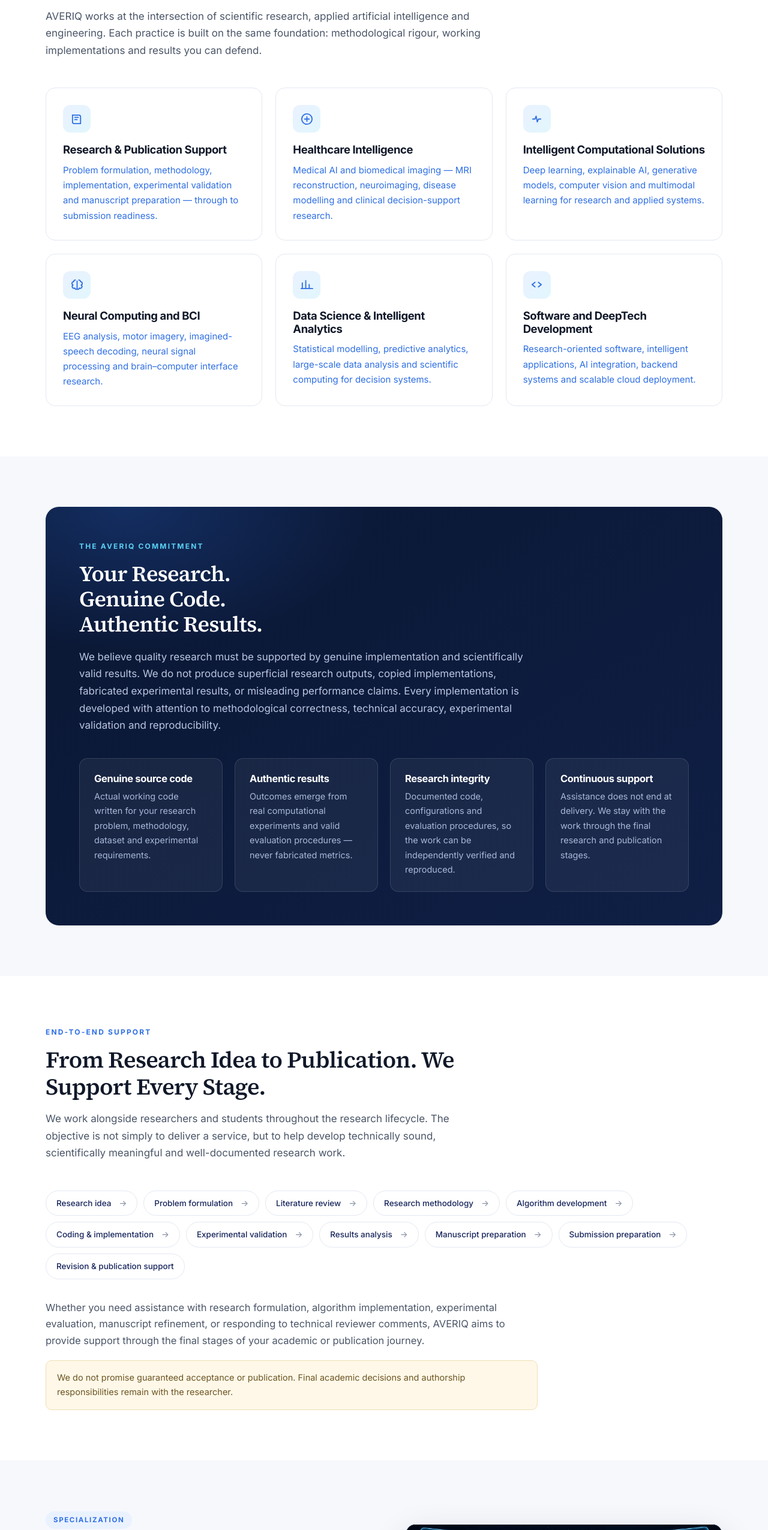
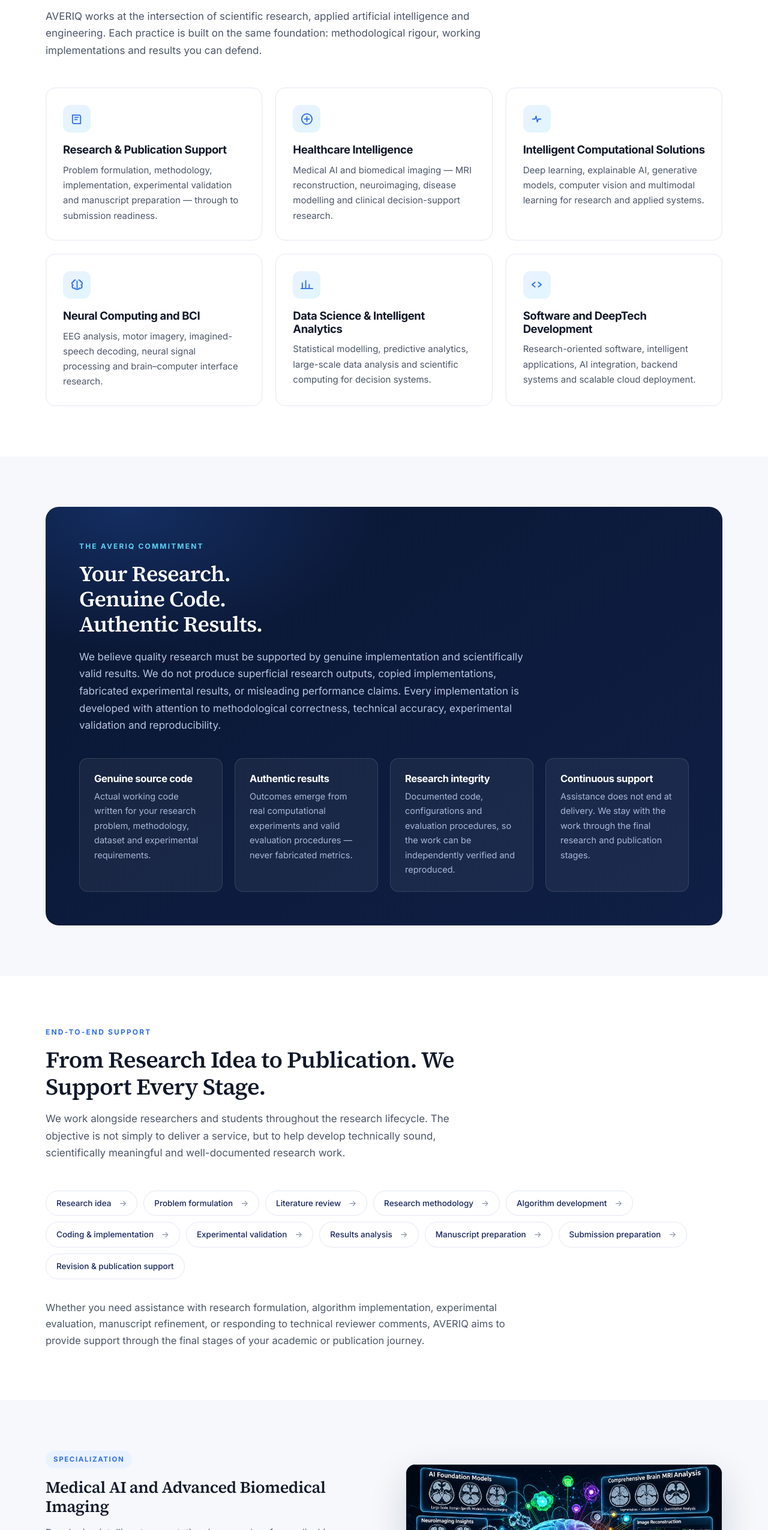
Before and after one commit to Averiq-R/averiq-r.github.io, a plain HTML site: page index.html in a window 1280 px wide. Shown: the part 1200-3751 px from the top of the page at 60% size. Drawn offline with Linux system fonts and the light colour scheme.

Commit message:
Fix card text colour; remove disclaimer note

```diff
--- a/assets/css/averiq.css
+++ b/assets/css/averiq.css
@@ -172,8 +172,8 @@ section.bordered{border-top:1px solid var(--line)}
   padding:28px;transition:.2s;
 }
 .card:hover{border-color:#C7D7F6;box-shadow:var(--shadow);transform:translateY(-3px)}
-.card h3{font-size:18.5px;margin-bottom:10px}
-.card p{font-size:15px}
+.card h3{font-size:18.5px;margin-bottom:10px;color:var(--ink)}
+.card p{font-size:15px;color:var(--body)}
 .card ul{margin-top:14px;padding-left:0;list-style:none;font-size:14.5px;display:grid;gap:8px}
 .card ul li{padding-left:20px;position:relative}
 .card ul li::before{
--- a/index.html
+++ b/index.html
@@ -223,10 +223,6 @@
       <p>Whether you need assistance with research formulation, algorithm implementation, experimental
          evaluation, manuscript refinement, or responding to technical reviewer comments, AVERIQ aims to
          provide support through the final stages of your academic or publication journey.</p>
-      <div class="note">
-        We do not promise guaranteed acceptance or publication. Final academic decisions and authorship
-        responsibilities remain with the researcher.
-      </div>
     </div>
   </div>
 </section>
```
